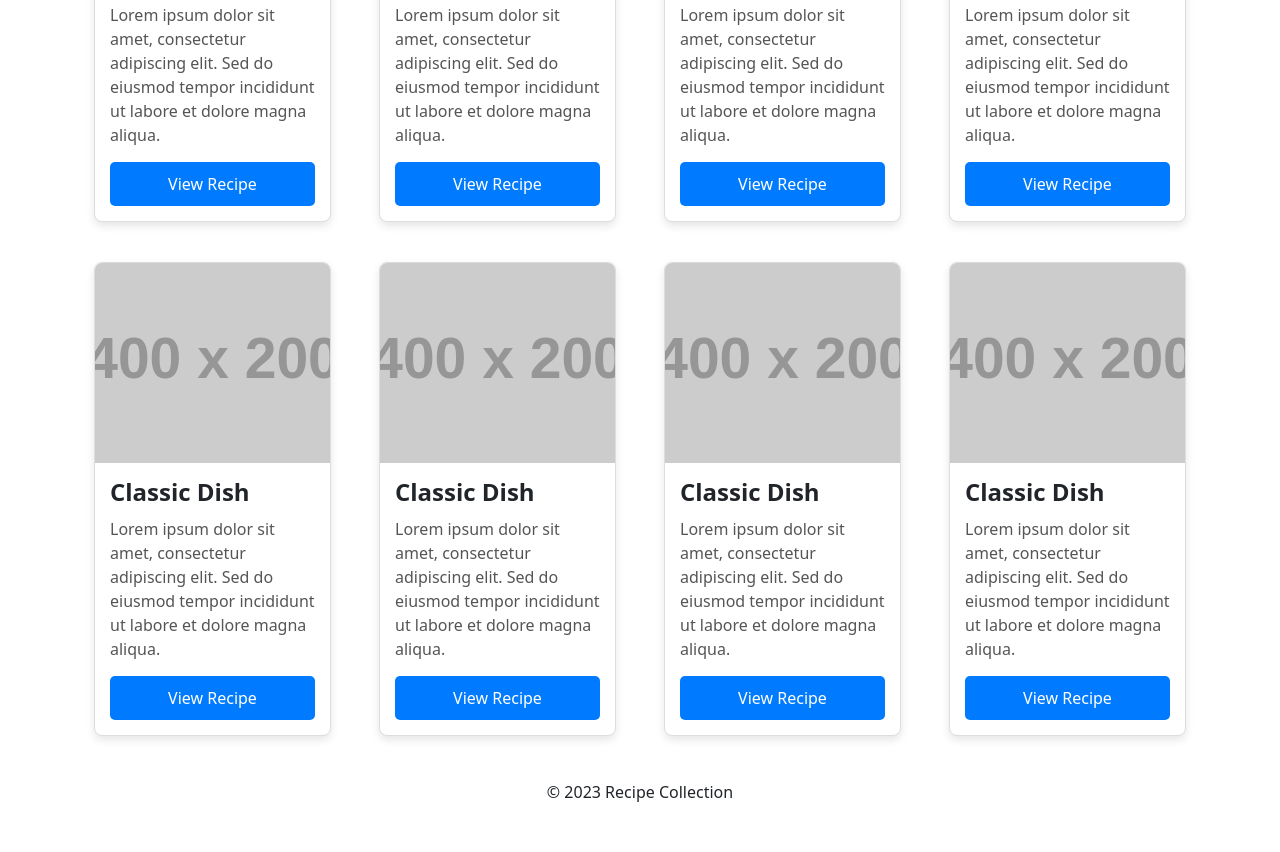
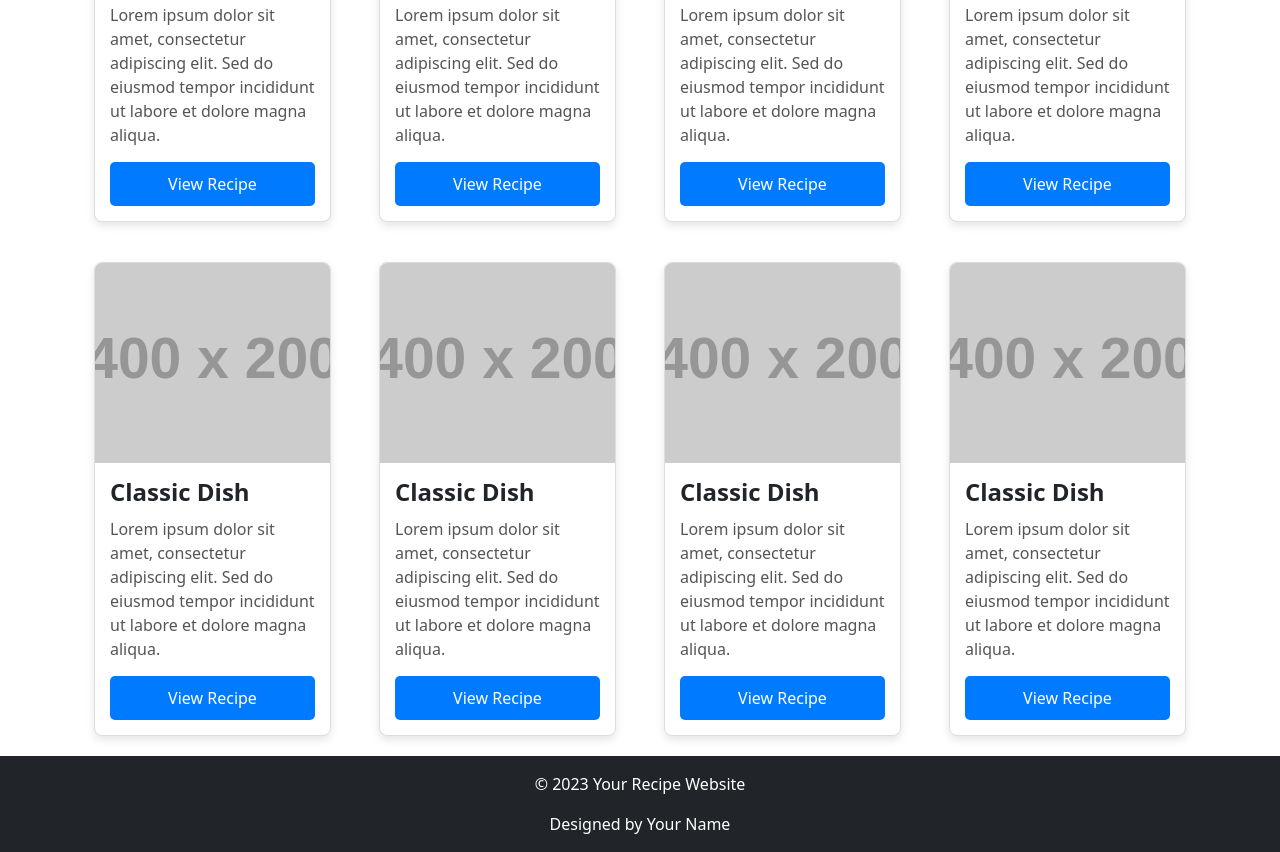
Before and after one commit to Parker-Wallace/RecipeCard, a website: page frontend/home.html in a window 1280 px wide. Shown: the part 482-1334 px from the top of the page. Drawn offline with nearby package versions, Linux system fonts and the light colour scheme; placeholder pictures from the web are drawn by us.

Commit message:
added footer component

```diff
--- a/frontend/components/NavBar.js
+++ b/frontend/components/NavBar.js
@@ -14,7 +14,7 @@ document.addEventListener("DOMContentLoaded",
       <div class="collapse navbar-collapse" id="navbarSupportedContent">
         <ul class="navbar-nav me-auto mb-2 mb-lg-0">
           <li class="nav-item">
-            <a class="nav-link active" aria-current="page" href="home.html">Home</a>
+            <a class="nav-link active" aria-current="page" href="">Home</a>
           </li>
           <li class="nav-item">
             <a class="nav-link" href="#">Link</a>
@@ -42,4 +42,12 @@ document.addEventListener("DOMContentLoaded",
     </div>
   </nav>
     `);
+
+  $("#footer").attr("class","bg-dark text-white text-center py-3" )
+  $("#footer").html(`
+  <div class="container">
+      <p>&copy; 2023 Your Recipe Website</p>
+      <p class="mb-0">Designed by Your Name</p>
+  </div>`
+)
 });
--- a/frontend/home.html
+++ b/frontend/home.html
@@ -52,10 +52,9 @@
         </div>
     </div>
     </main>
-    <footer class="text-center p-4">
-        <p>&copy; 2023 Recipe Collection</p>
-    </footer>
+
 <script src="https://ajax.googleapis.com/ajax/libs/jquery/3.7.1/jquery.min.js" defer></script>
 <script src="https://cdn.jsdelivr.net/npm/bootstrap@5.3.2/dist/js/bootstrap.bundle.min.js" integrity="sha384-C6RzsynM9kWDrMNeT87bh95OGNyZPhcTNXj1NW7RuBCsyN/o0jlpcV8Qyq46cDfL" crossorigin="anonymous" defer></script>
 </body>
+<footer id="footer"></footer>
 </html>
```
Also changed, not shown: frontend/addrecipes.html (+1 -0 lines).
